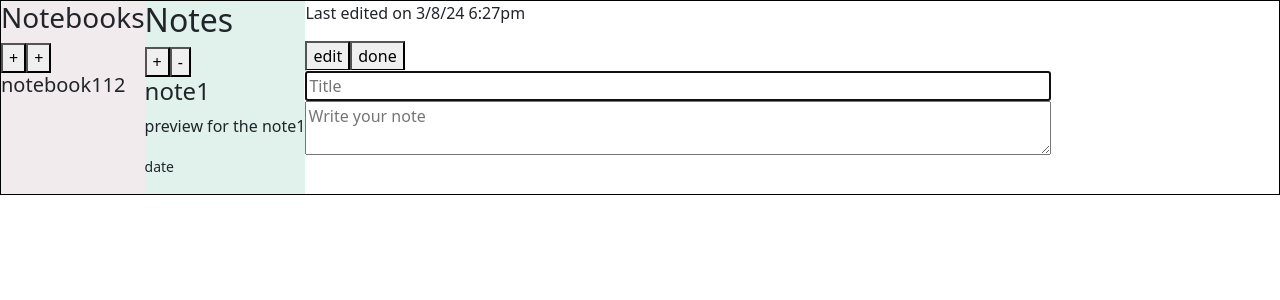
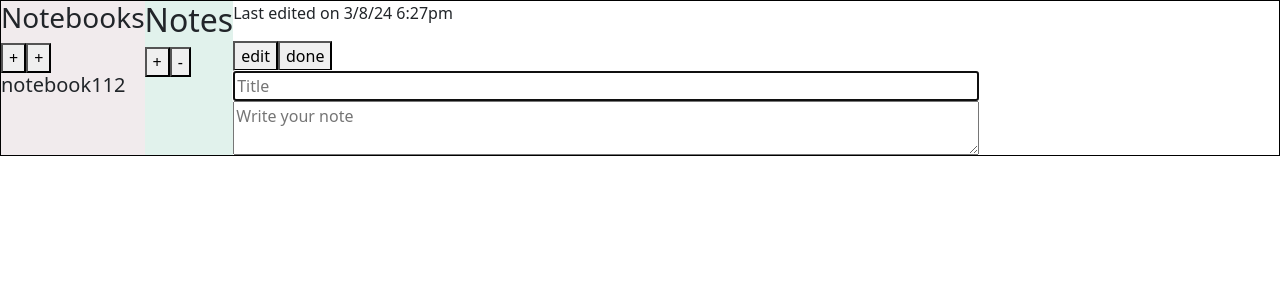
Before and after one commit to avachoi/ava_note, a React (Create React App) app: page / in a window 1280 px wide. Shown: the top 300 px of the page. Built offline with nearby package versions, Linux system fonts and the light colour scheme.

Commit message:
create noteList

```diff
--- a/package.json
+++ b/package.json
@@ -11,6 +11,7 @@
 		"react-bootstrap": "^2.10.2",
 		"react-dom": "^18.3.1",
 		"react-scripts": "5.0.1",
+		"react-uuid": "^2.0.0",
 		"web-vitals": "^2.1.4"
 	},
 	"scripts": {
--- a/src/App.js
+++ b/src/App.js
@@ -1,3 +1,5 @@
+import { useState } from "react";
+import uuid from "react-uuid";
 import "./App.css";
 import Notebooks from "./Notebooks";
 import Notes from "./Notes";
@@ -6,11 +8,21 @@ import "bootstrap/dist/css/bootstrap.min.css";
 import { Container, Row, Col } from "react-bootstrap";
 
 function App() {
+	const [notes, setNotes] = useState([]);
+	const addNote = () => {
+		const newNote = {
+			id: uuid(),
+			title: "title",
+			body: "noteBody",
+			date: Date.now(),
+		};
+		setNotes([newNote, ...notes]);
+	};
 	return (
 		<div className="app">
 			<Notebooks />
 
-			<Notes />
+			<Notes notes={notes} addNote={addNote} />
 
 			<Main />
 		</div>
--- a/src/Notes.js
+++ b/src/Notes.js
@@ -1,14 +1,20 @@
-function Notes() {
+function Notes({ notes, addNote }) {
 	return (
 		<div className="notes">
 			<h2>Notes</h2>
-			<button>+</button>
+			<button onClick={addNote}>+</button>
 			<button>-</button>
-			<h4>note1</h4>
-			<p>preview for the note1</p>
-			<p>
-				<small>date</small>
-			</p>
+			<div className="notesList">
+				{notes.map((note) => (
+					<div>
+						<h4>{note.title}</h4>
+						<p>{note.body}</p>
+						<p>
+							<small>{note.date}</small>
+						</p>
+					</div>
+				))}
+			</div>
 		</div>
 	);
 }
```
Also changed, not shown: 1 other file (tests, documents, lock files or other folders).
